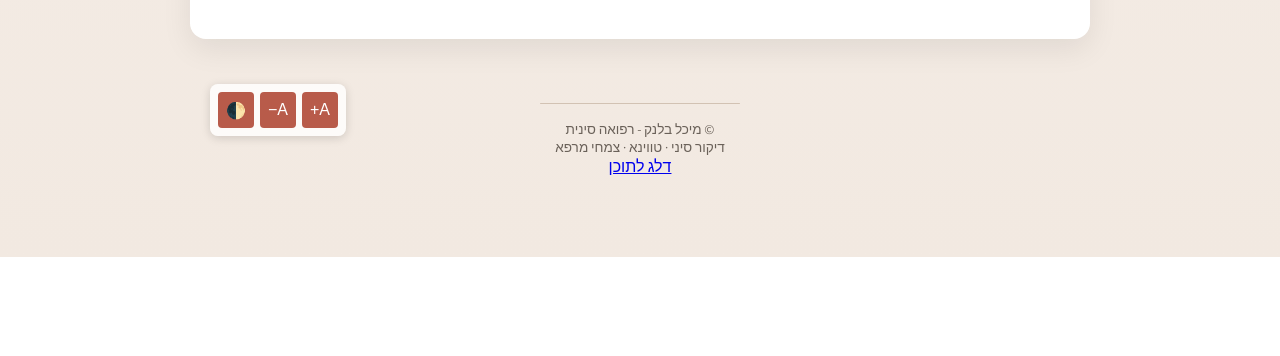
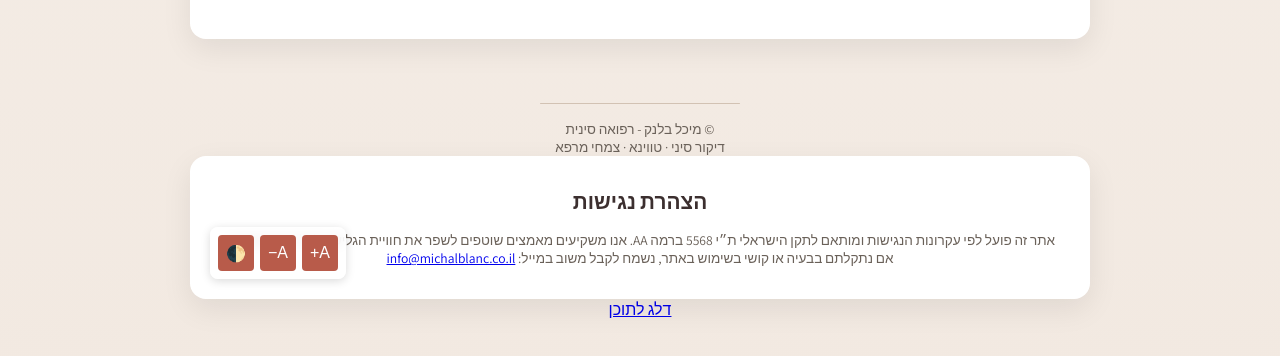
Before and after one commit to michal-clinic/michal-clinic, a plain HTML site: page index.html in a window 1280 px wide. Shown: the part 1581-1937 px from the top of the page. Before the commit the page ends 1838 px from the top, so only its background shows below. Drawn offline with Linux system fonts and the light colour scheme.

Commit message:
Update index.html

```diff
--- a/index.html
+++ b/index.html
@@ -88,6 +88,17 @@ document.body.classList.remove('high-contrast');
       <div class="line"></div>
       <div>© מיכל בלנק - רפואה סינית</div>
       <div>דיקור סיני · טווינא · צמחי מרפא</div>
+      <section class="card" id="accessibility-statement">
+<h2 class="section-title">הצהרת נגישות</h2>
+<p>
+אתר זה פועל לפי עקרונות הנגישות ומותאם לתקן הישראלי ת״י 5568 ברמה AA.
+אנו משקיעים מאמצים שוטפים לשפר את חוויית הגלישה לכל המשתמשים.
+</p>
+<p>
+אם נתקלתם בבעיה או קושי בשימוש באתר, נשמח לקבל משוב במייל:
+<a href="mailto:info@michalblanc.co.il">info@michalblanc.co.il</a>
+</p>
+</section>
     </footer>
 
   </main>
```
